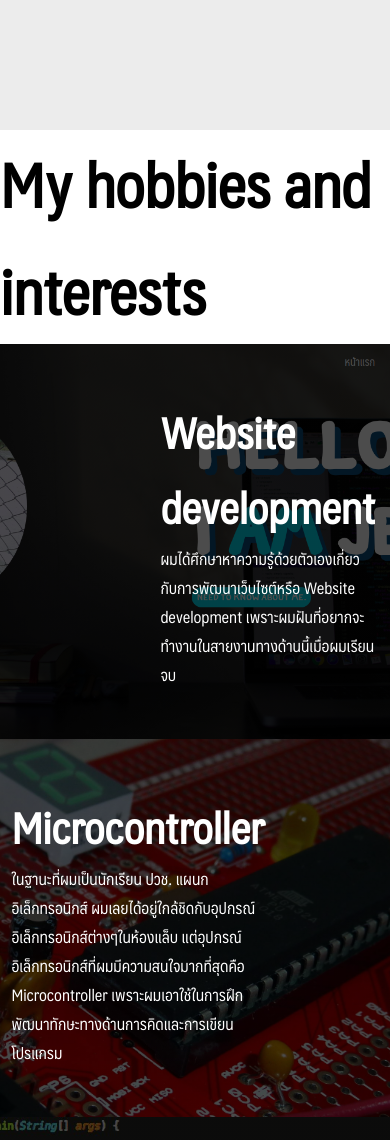
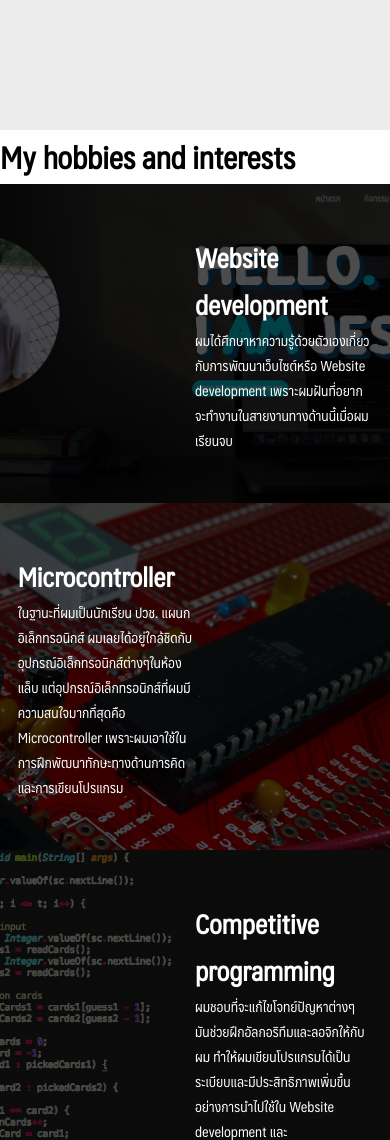
Before and after one commit to mejessie/mejessie.github.io, a plain HTML site: page index.html in a window 390 px wide. Shown: the part 1460-2600 px from the top of the page. Drawn offline with nearby package versions, Linux system fonts and the light colour scheme.

Commit message:
update 19/12/2020 20:16

```diff
--- a/assets/styles/query.css
+++ b/assets/styles/query.css
@@ -4,9 +4,6 @@
     }
     header:hover .header-text img{
         transform: translate(50px);
-    }
-    .about-section article{
-        height: 110%;
     }
 }
 @media only screen and (max-width: 1025px) {
@@ -91,6 +88,12 @@
     .about-note{
         transform: translate(0px);
     }
+    .skill-header h1{
+        font-size: 46px;
+    }
+    .skill-text h1{
+        font-size: 36px;
+    }
 }
 @media only screen and (max-width: 641px) {
     *{
@@ -130,6 +133,12 @@
     }
     .about-note{
         transform: translate(0px);
+    }
+    .skill-header h1{
+        font-size: 40px;
+    }
+    .skill-text h1{
+        font-size: 30px;
     }
 }
 @media only screen and (max-width: 481px) {
@@ -178,6 +187,15 @@
         font-size: 14px;
     }
     .about-note p{
+        font-size: 14px;
+    }
+    .skill-header h1{
+        font-size: 30px;
+    }
+    .skill-text h1{
+        font-size: 26px;
+    }
+    .skill-text p{
         font-size: 14px;
     }
 }
@@ -229,4 +247,13 @@
     .about-note p{
         font-size: 14px;
     }
+    .skill-header h1{
+        font-size: 30px;
+    }
+    .skill-text h1{
+        font-size: 26px;
+    }
+    .skill-text p{
+        font-size: 14px;
+    }
 }
```
